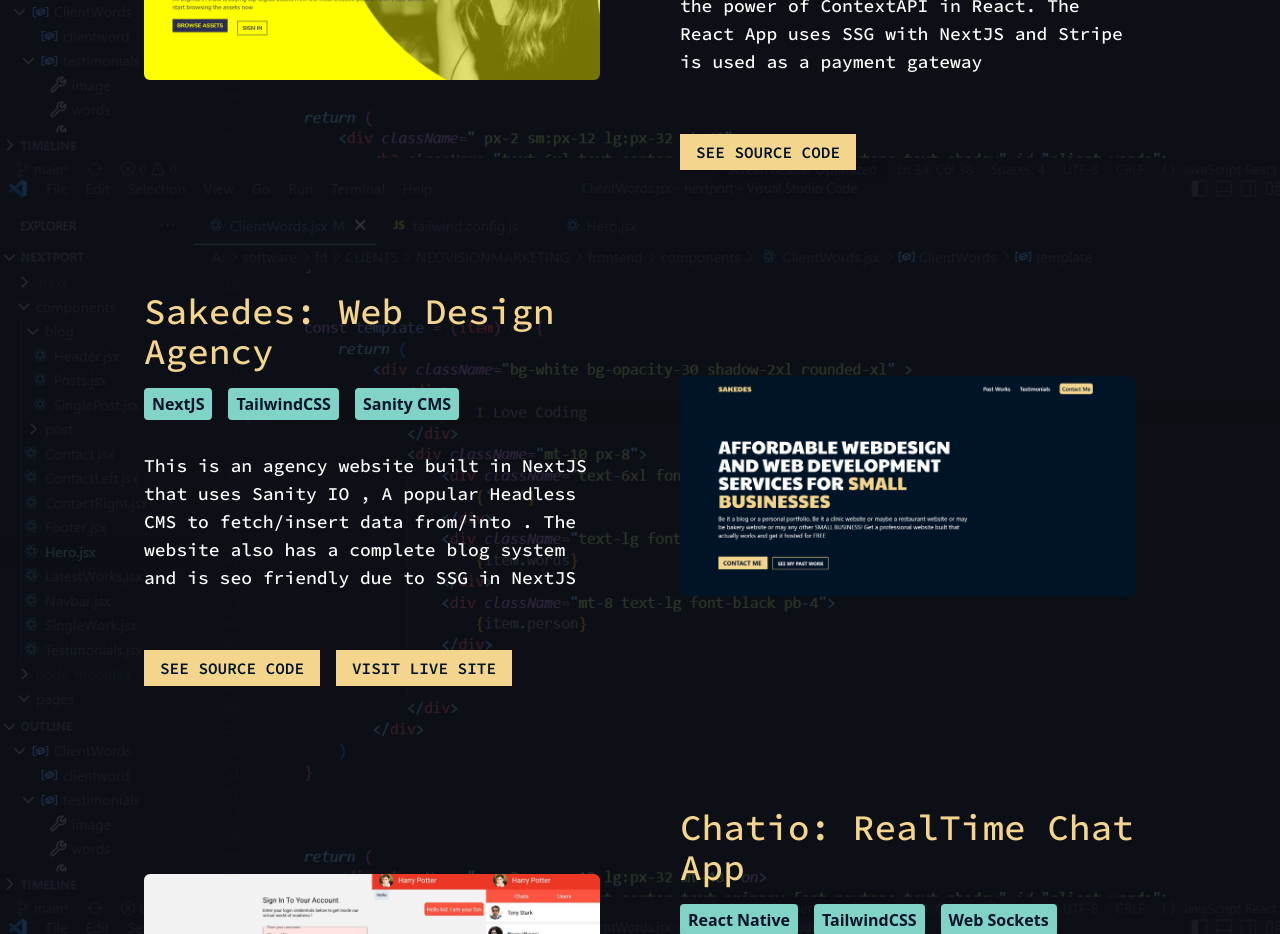
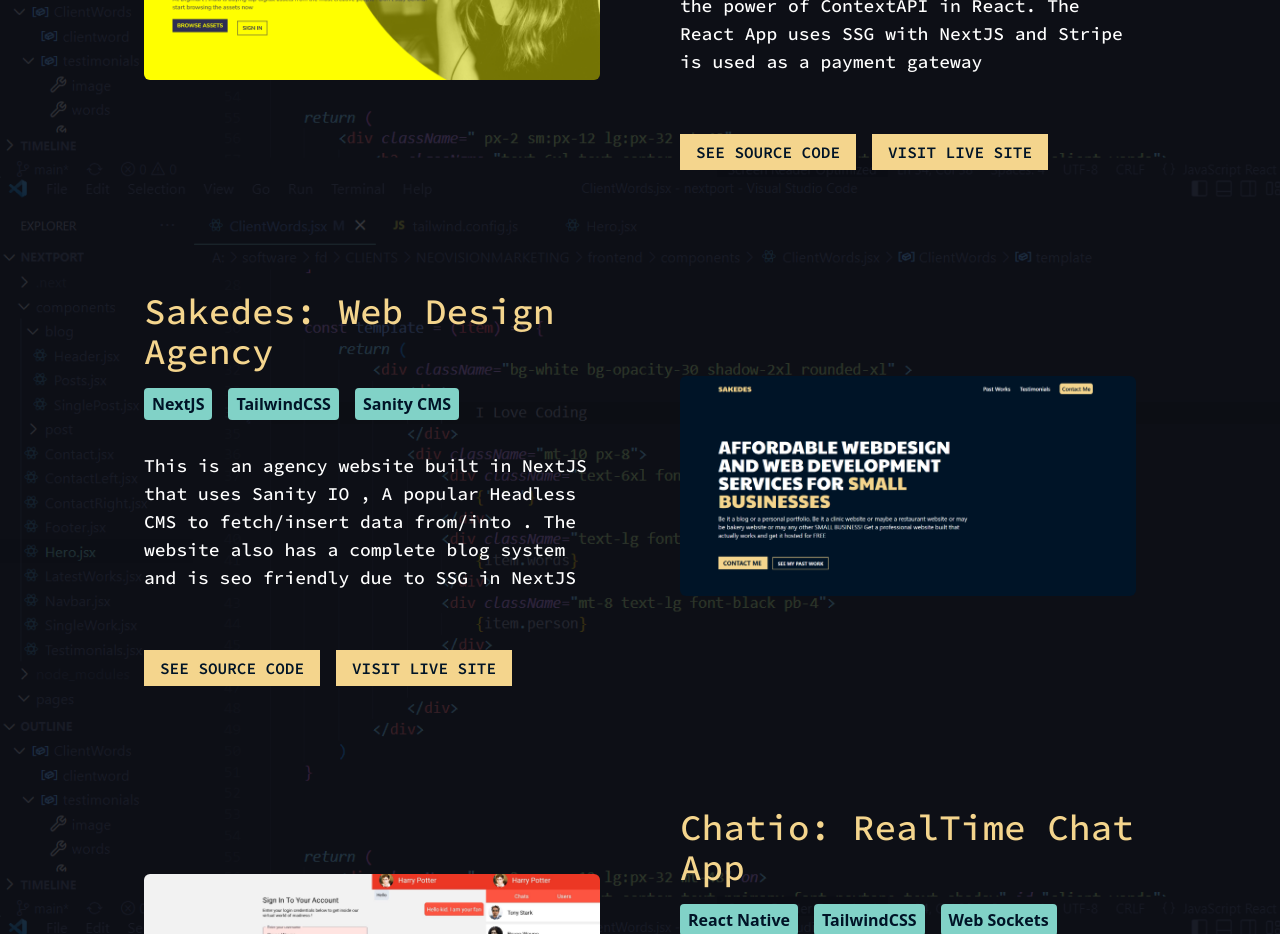
Before and after one commit to Aryanr64x/DevPortfolio, a Next.js app: page / in a window 1280 px wide. Shown: the part 2040-2974 px from the top of the page. Built offline with nearby package versions, Linux system fonts and the light colour scheme.

Commit message:
Added Digimart Site Link

```diff
--- a/components/Projects.jsx
+++ b/components/Projects.jsx
@@ -9,7 +9,7 @@
             <div className="works mt-24">
                 <SingleProject
                     reverse={true}
-                    liveSite={false}
+                    liveSite={true}
                     codeLink={'https://github.com/Aryanr64x/Digimart'}
                     image={'/projects/digimart.png'}
                     name="Digimart: Digital Asset Marketplace"
@@ -17,7 +17,7 @@
                     tag1="NextJS"
                     tag2="Stripe"
                     tag3="NodeJS"
-                    link="https://neovisionmarketing.netlify.app/" />
+                    link="https://digimartt.netlify.app/" />
 
                 <SingleProject
                     liveSite={true}
```
